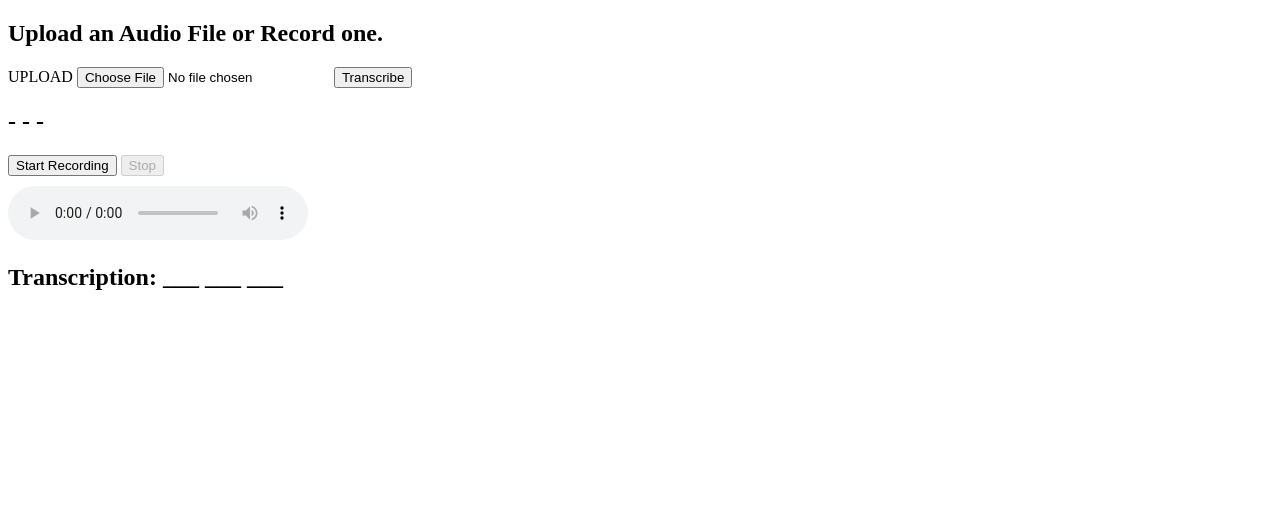
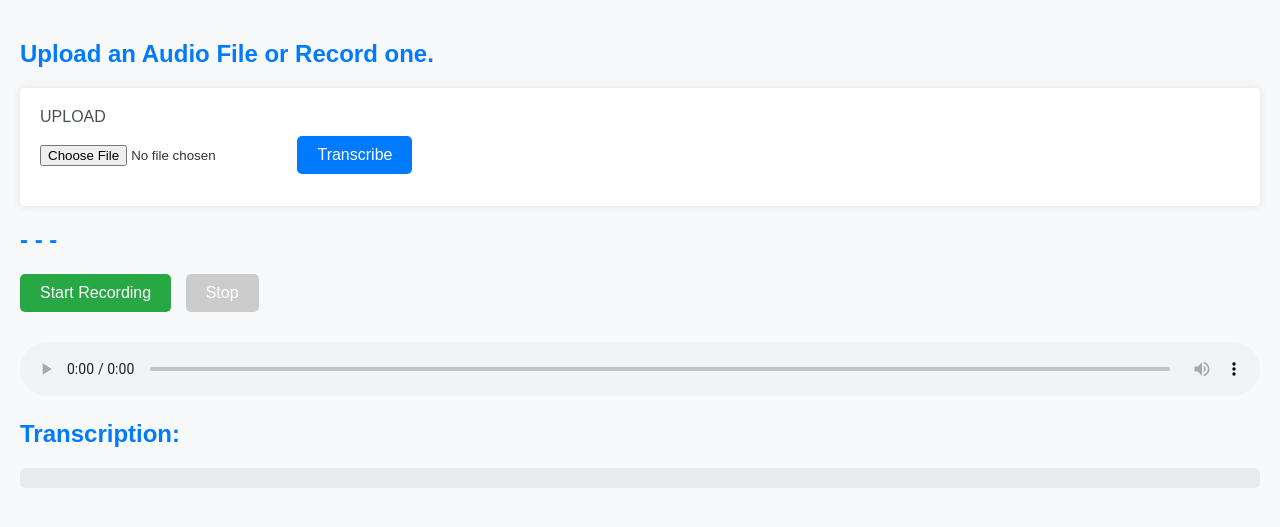
Before and after one commit to cjkarinen20/whisper-speech-transcriber, a Flask app: page / in a window 1280 px wide. Shown: the top 527 px of the page. Run offline with Flask 3, Linux system fonts and the light colour scheme.

Commit message:
Styling Update
-Added styling to index.html

```diff
--- a/whisper-app/templates/index.html
+++ b/whisper-app/templates/index.html
@@ -4,6 +4,80 @@
     <meta charset="UTF-8">
     <meta name="viewport" content="width=device-width, initial-scale=1.0">
     <title>OpenWhisper - Speech to Text</title>
+    <style>
+
+        body {
+            font-family: Arial, sans-serif;
+            background-color: #f8f9fa;
+            margin: 0;
+            padding: 20px;
+            color: #333;
+        }
+
+        h2 {
+            color: #007bff;
+        }
+
+        form {
+            background-color: #ffffff;
+            padding: 20px;
+            border-radius: 5px;
+            box-shadow: 0 0 10px rgba(0,0,0,0.1);
+        }
+
+        label {
+            display: block;
+            margin-bottom: 10px;
+            color: #495057;
+        }
+
+        input[type="file"] {
+            margin-bottom: 20px;
+        }
+
+        input[type="submit"] {
+            background-color: #007bff;
+            color: #ffffff;
+            border: none;
+            padding: 10px 20px;
+            border-radius: 5px;
+            cursor: pointer;
+            font-size: 16px;
+        }
+
+        input[type="submit"]:hover {
+            background-color: #0056b3;
+        }
+
+        button {
+            background-color: #28a745;
+            color: white;
+            border: none;
+            padding: 10px 20px;
+            margin-right: 10px;
+            border-radius: 5px;
+            cursor: pointer;
+            font-size: 16px;
+        }
+
+        button:disabled {
+            background-color: #ccc;
+            cursor: not-allowed;
+        }
+
+        #transcription {
+            margin-top: 20px;
+            padding: 10px;
+            background-color: #e9ecef;
+            border-radius: 5px;
+        }
+
+        audio {
+            width: 100%;
+            margin-top: 20px;
+        }
+
+    </style>
 </head>
 <body>
     <h2>Upload an Audio File or Record one.</h2>
@@ -23,8 +97,7 @@
         <audio controls id = "audio-playback"></audio>
     </div>
 
-    <h2 style = "margin-bottom: 0">Transcription: ___ ___ ___</h2>
-    <div id = "transcription"></div>
+    <h2 style = "margin-bottom: 0">Transcription: <div id = "transcription"></div></h2>
 
     <script>
         function transcribe(form_data)
@@ -36,7 +109,8 @@
                 body: form_data
             }).then(response => response.json()).then(data => {
                 if (data.transcription) {
-                    TRANSCRIPTION_DIV.textContent = data.transcription;
+                    //TRANSCRIPTION_DIV.textContent = data.transcription;
+                    typeOutText(data.transcription. TRANSCRIPTION_DIV);
                 } else {
                     TRANSCRIPTION_DIV.textContent = 'Error: response not received.';
                     console.error('Error in response: ', data);
@@ -45,6 +119,22 @@
                 TRANSCRIPTION_DIV.textContent = 'Could not send the audio file.';
                 console.error('Fetch error: ', error);
             });
+        }
+
+        // Function to simulate typing effect
+        function typeOutText(text, element) {
+            let i = 0;
+            const typingSpeed = 50; //milliseconds
+
+            function typing() {
+                if (i < text.length)
+                {
+                    element.textContent += text.charAt(i);
+                    i++;
+                    setTimeout(typing, typingSpeed);
+                }
+            }
+            typing();
         }
 
         document.addEventListener('DOMContentLoaded', function()
```
